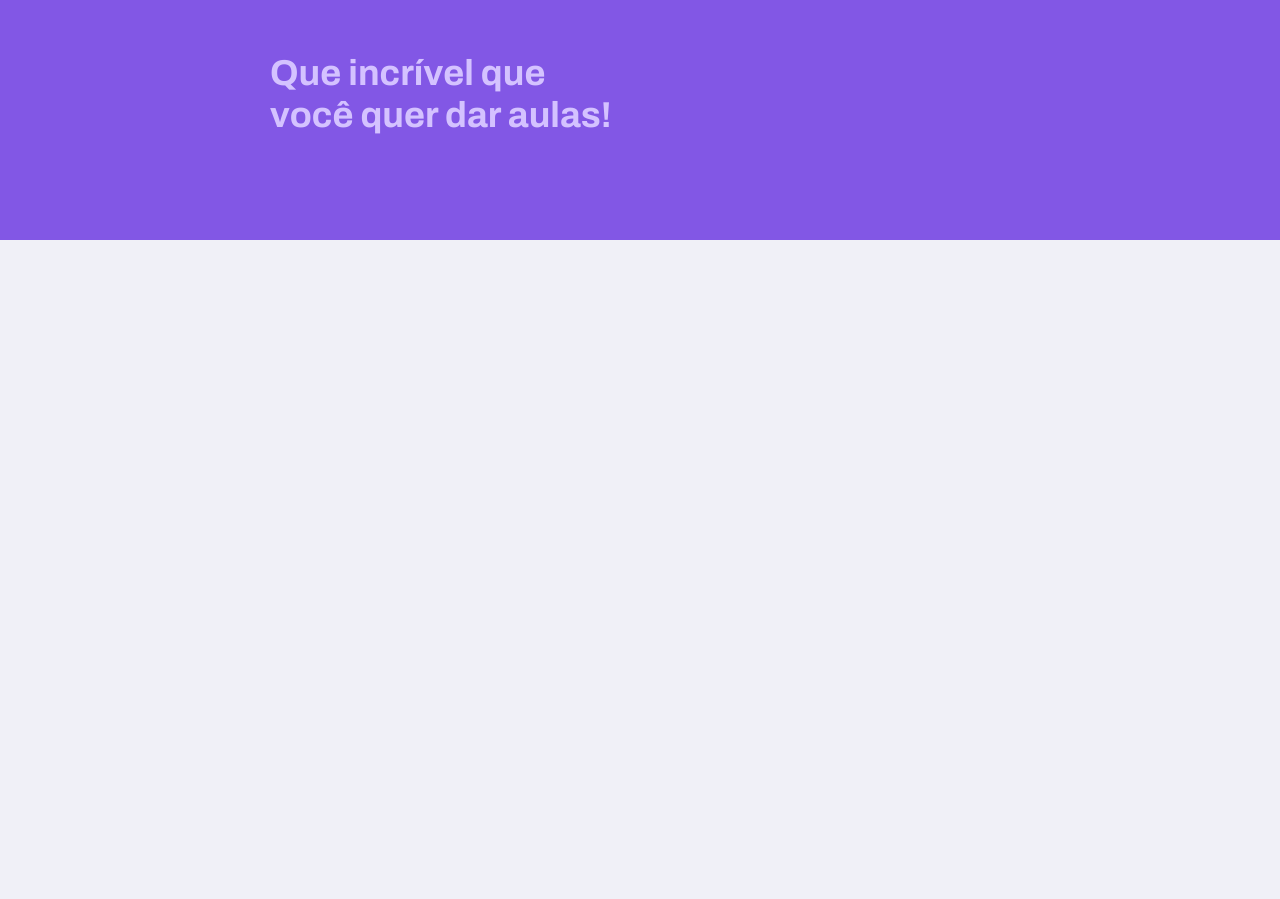
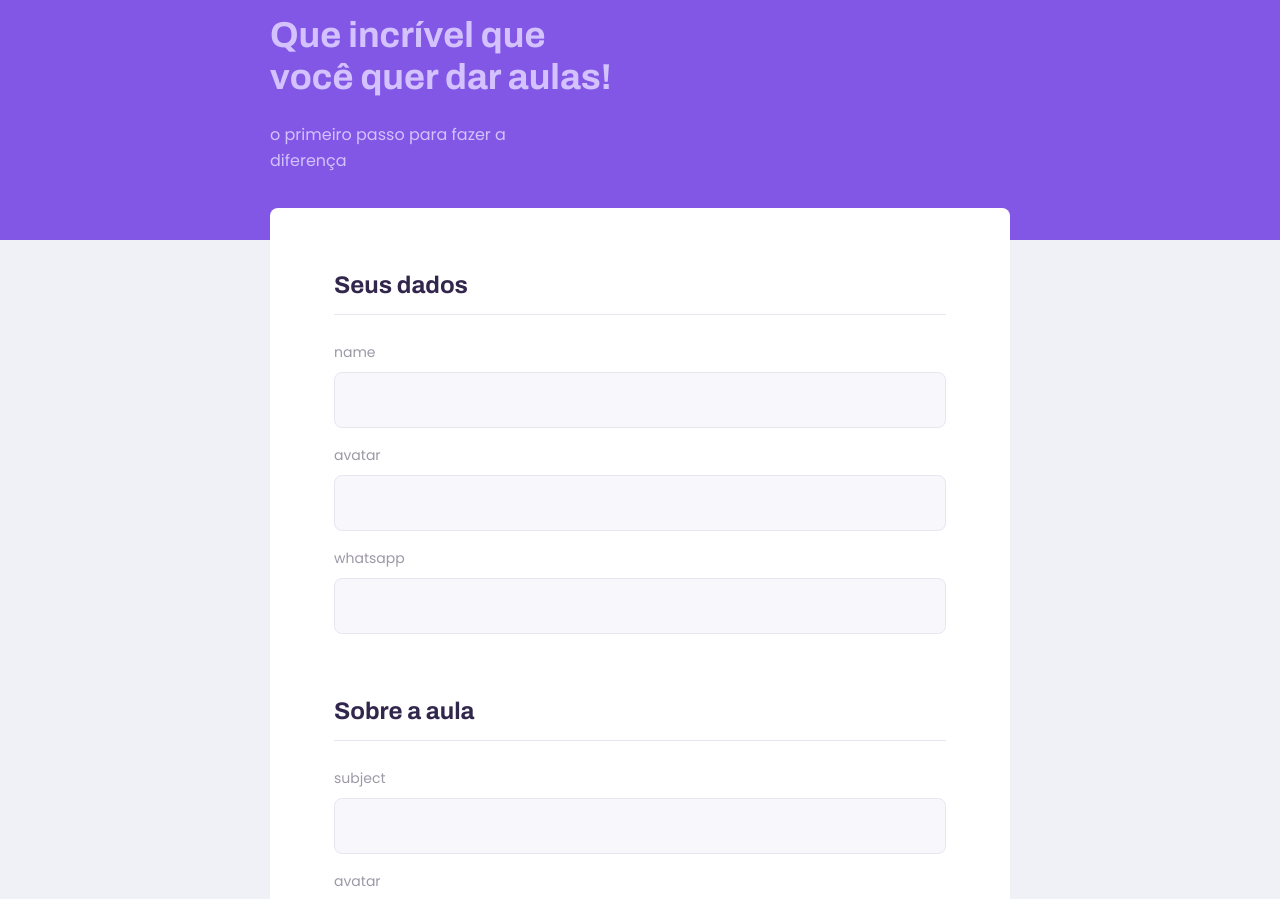
Before and after one commit to vieiraigor8787/proffys, a React (Create React App) app in the folder web/: page /give-classes in a window 1280 px wide. Shown: the part 100-999 px from the top of the page. Before the commit the page ends 800 px from the top, so only its background shows below. Built offline with nearby package versions, Linux system fonts and the light colour scheme; the HTML template or start-up script is replaced by a standard one.

Commit message:
component input,update form/list

```diff
--- a/web/src/assets/styles/global.css
+++ b/web/src/assets/styles/global.css
@@ -5,8 +5,8 @@
   --color-primary: #8257E5;
   --color-primary-dark: #774DD6;
   --color-primary-darker: #6842C2;
-  --color-secundary: #04D361;
-  --color-secundary-dark: #04BF58;
+  --color-secondary: #04D361;
+  --color-secondary-dark: #04BF58;
   --color-title-in-primary: #FFFFFF;
   --color-text-in-primary: #D4C2FF;
   --color-text-title: #32264D;
--- /dev/null
+++ b/web/src/components/Input/index.tsx
@@ -0,0 +1,19 @@
+import React, { InputHTMLAttributes } from 'react';
+
+import './styles.css';
+
+interface InputProps extends InputHTMLAttributes<HTMLInputElement> {
+    name: string;
+    label: string;
+}
+
+const Input: React.FC<InputProps> = ({ label, name, ...rest }) => {
+    return (
+        <div className='input-block'>
+            <label htmlFor={name}>{label}</label>
+            <input type='text' id={name} {...rest} />
+        </div>
+    )
+}
+
+export default Input;
--- /dev/null
+++ b/web/src/components/Input/styles.css
@@ -0,0 +1,34 @@
+.input-block {
+	position: relative;
+}
+
+.input-block + .input-block {
+	margin-top: 1.4rem;
+}
+
+.input-block label {
+	font-size: 1.4rem;
+}
+
+.input-block input {
+	width: 100%;
+	height: 5.6rem;
+	margin-top: 0.8rem;
+	border-radius: 0.8rem;
+	background: var(--color-input-background);
+	border: 1px solid var(--color-line-in-white);
+	outline: 0;
+	padding: 0 1.6rem;
+	font: 1.6rem Archivo;
+}
+
+.input-block:focus-within::after {
+	width: calc(100% -3.2rem);
+	height: 2px;
+	content: '';
+	background: var(--color-primary-light);
+	position: absolute;
+	left: 1.6rem;
+	right: 1.6rem;
+	bottom: 0;
+}
--- a/web/src/components/PageHeader/index.tsx
+++ b/web/src/components/PageHeader/index.tsx
@@ -8,6 +8,7 @@
 
 interface PageHeaderProps {
     title: string;
+    description?: string;
 }
 
 const PageHeader: React.FC<PageHeaderProps> = (props) => {
@@ -22,6 +23,8 @@
 
             <div className="header-content">
                 <strong>{props.title}</strong>
+                { props.description && <p>{props.description}</p>}
+
 
                 {props.children}
             </div>
--- a/web/src/components/PageHeader/styles.css
+++ b/web/src/components/PageHeader/styles.css
@@ -40,6 +40,14 @@
     color: var(--color-text-in-primary);
   }
 
+  .page-header .header-content p {
+    max-width: 30rem;
+    font-size: 1.6rem;
+    line-height: 2.6rem;
+    color: var(--color-text-in-primary);
+    margin-top: 2.4rem;
+  }
+
   @media (min-width: 700px) {
     .page-header {
       height: 340px;
--- a/web/src/pages/Landing/styles.css
+++ b/web/src/pages/Landing/styles.css
@@ -69,11 +69,11 @@
 }
 
 .buttons-container a.give-classes {
-    background-color: var(--color-secundary)
+    background-color: var(--color-secondary)
 }
 
 .buttons-container a.give-classes:hover {
-    background-color: var(--color-secundary-dark);
+    background-color: var(--color-secondary-dark);
 }
 
 .buttons-container a img {
--- a/web/src/pages/TeacherForm/index.tsx
+++ b/web/src/pages/TeacherForm/index.tsx
@@ -1,12 +1,42 @@
 import React from 'react';
+
 import PageHeader from '../../components/PageHeader';
+import Input from '../../components/Input';
 
+import warningIcon from '../../assets/images/icons/warning.svg';
 import './styles.css';
 
 function TeacherForm() {
     return (
         <div id="page-teacher-form" className="container">
-           <PageHeader title="Que incrível que você quer dar aulas!"/>
+           <PageHeader
+           title="Que incrível que você quer dar aulas!"
+           description="o primeiro passo para fazer a diferença"
+           />
+
+           <main>
+               <fieldset>
+                   <legend>Seus dados</legend>
+                   <Input name="name" label="name"/>
+                   <Input name="avatar" label="avatar"/>
+                   <Input name="whatsapp" label="whatsapp"/>
+               </fieldset>
+
+               <fieldset>
+                   <legend>Sobre a aula</legend>
+                   <Input name="subject" label="subject"/>
+                   <Input name="cost" label="avatar"/>
+               </fieldset>
+
+               <footer>
+                   <p>
+                       <img src={warningIcon} alt="aviso" />
+                       Importante! <br/>
+                       Preencha todos os dados.
+                   </p>
+                   <button type="button">Salvar cadastro</button>
+               </footer>
+           </main>
         </div>
     )
 }
--- a/web/src/pages/TeacherList/index.tsx
+++ b/web/src/pages/TeacherList/index.tsx
@@ -2,6 +2,7 @@
 
 import PageHeader from '../../components/PageHeader';
 import TeacherItem from '../../components/TeacherItem';
+import Input from '../../components/Input';
 
 import './styles.css';
 
@@ -10,18 +11,9 @@
 		<div id='page-teacher-list' className='container'>
 			<PageHeader title='Estes são os proffys disponíveis'>
 				<form id='search-teachers'>
-					<div className='input-block'>
-						<label htmlFor='subject'>Matéria</label>
-						<input type='text' id='subject' />
-					</div>
-					<div className='input-block'>
-						<label htmlFor='week_day'>Dia da semana</label>
-						<input type='text' id='week_day' />
-					</div>
-					<div className='input-block'>
-						<label htmlFor='time'>Matéria</label>
-						<input type='text' id='time' />
-					</div>
+					<Input name="subject" label="subject" />
+					<Input name="week_day" label="week_day" />
+					<Input name="time" label="time" type="time"/>
 				</form>
 			</PageHeader>
 
--- a/web/src/pages/TeacherList/styles.css
+++ b/web/src/pages/TeacherList/styles.css
@@ -9,41 +9,6 @@
 
 #search-teachers label {
 	color: var(--color-text-in-primary);
-}
-
-#search-teachers .input-block {
-	position: relative;
-}
-
-#search-teachers .input-block + .input-block {
-	margin-top: 1.4rem;
-}
-
-#search-teachers .input-block label {
-	font-size: 1.4rem;
-}
-
-#search-teachers .input-block input {
-	width: 100%;
-	height: 5.6rem;
-	margin-top: 0.8rem;
-	border-radius: 0.8rem;
-	background: var(--color-input-background);
-	border: 1px solid var(--color-line-in-white);
-	outline: 0;
-	padding: 0 1.6rem;
-	font: 1.6rem Archivo;
-}
-
-#search-teachers .input-block:focus-within::after {
-	width: calc(100% -3.2rem);
-	height: 2px;
-	content: '';
-	background: var(--color-primary-light);
-	position: absolute;
-	left: 1.6rem;
-	right: 1.6rem;
-	bottom: 0;
 }
 
 #page-teacher-list main {
```
